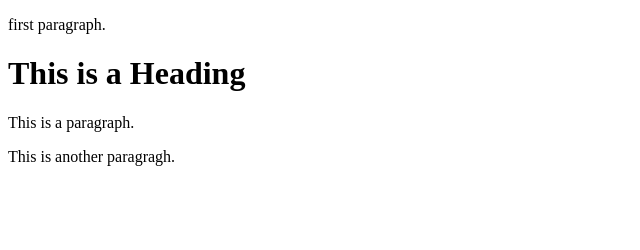
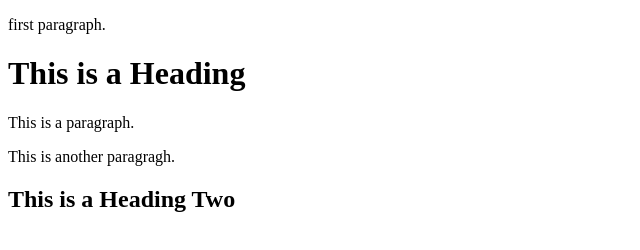
Before and after one commit to ma7moud-amin/learning-git, a plain HTML site: page index.html in a window 1280 px wide. Shown: the whole page, without its empty margins (0-640 px from the left). Drawn offline with Linux system fonts and the light colour scheme.

Commit message:
Update index.html

```diff
--- a/index.html
+++ b/index.html
@@ -8,5 +8,6 @@
 <h1>This is a Heading</h1>
 <p>This is a paragraph.</p>
 <p>This is another paragragh.</p>
+<h2>This is a Heading Two</h2>
 </body>
 </html>
```
